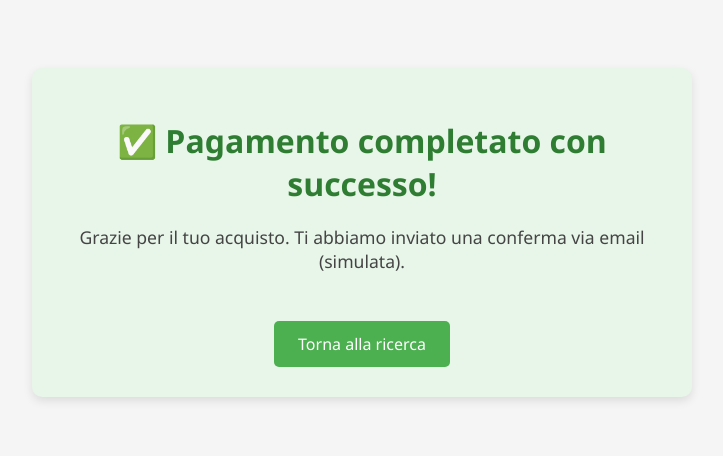
After one commit to LeonardoMircia03/-TSW-SitoWeb-Compra-Modifica-Vendita-e-spedizione-di-automobili-a-livello-internazionale, a PHP site: page /php/pagamento_successo.php in a window 1280 px wide. The commit adds this page. Shown: the top 456 px of the page, without its empty margins (278-1001 px from the left). Run offline with PHP 8.4, Linux system fonts and the light colour scheme.

Commit message:
pagamento

```diff
--- /dev/null
+++ b/php/pagamento_successo.php
@@ -0,0 +1,51 @@
+<!DOCTYPE html>
+<html lang="it">
+<head>
+    <meta charset="UTF-8">
+    <title>Pagamento Completato</title>
+    <style>
+        body {
+            font-family: 'Segoe UI', sans-serif;
+            background-color: #f5f5f5;
+            text-align: center;
+            padding: 60px 20px;
+        }
+        .success-box {
+            background: #e8f5e9;
+            padding: 30px;
+            border-radius: 10px;
+            max-width: 600px;
+            margin: auto;
+            box-shadow: 0 4px 10px rgba(0,0,0,0.1);
+        }
+        .success-box h1 {
+            color: #2e7d32;
+            font-size: 2rem;
+            margin-bottom: 20px;
+        }
+        .success-box p {
+            font-size: 1.1rem;
+            color: #444;
+        }
+        .back-link {
+            margin-top: 30px;
+            display: inline-block;
+            background-color: #4CAF50;
+            color: white;
+            padding: 12px 24px;
+            border-radius: 5px;
+            text-decoration: none;
+        }
+        .back-link:hover {
+            background-color: #45a049;
+        }
+    </style>
+</head>
+<body>
+    <div class="success-box">
+        <h1>✅ Pagamento completato con successo!</h1>
+        <p>Grazie per il tuo acquisto. Ti abbiamo inviato una conferma via email (simulata).</p>
+        <a class="back-link" href="auto.php">Torna alla ricerca</a>
+    </div>
+</body>
+</html>
```
Also changed, not shown: index.html (+4 -27 lines), php/carrello.php (+28 -0 lines), php/processo_pagamento.php (added, +34 -0 lines).
